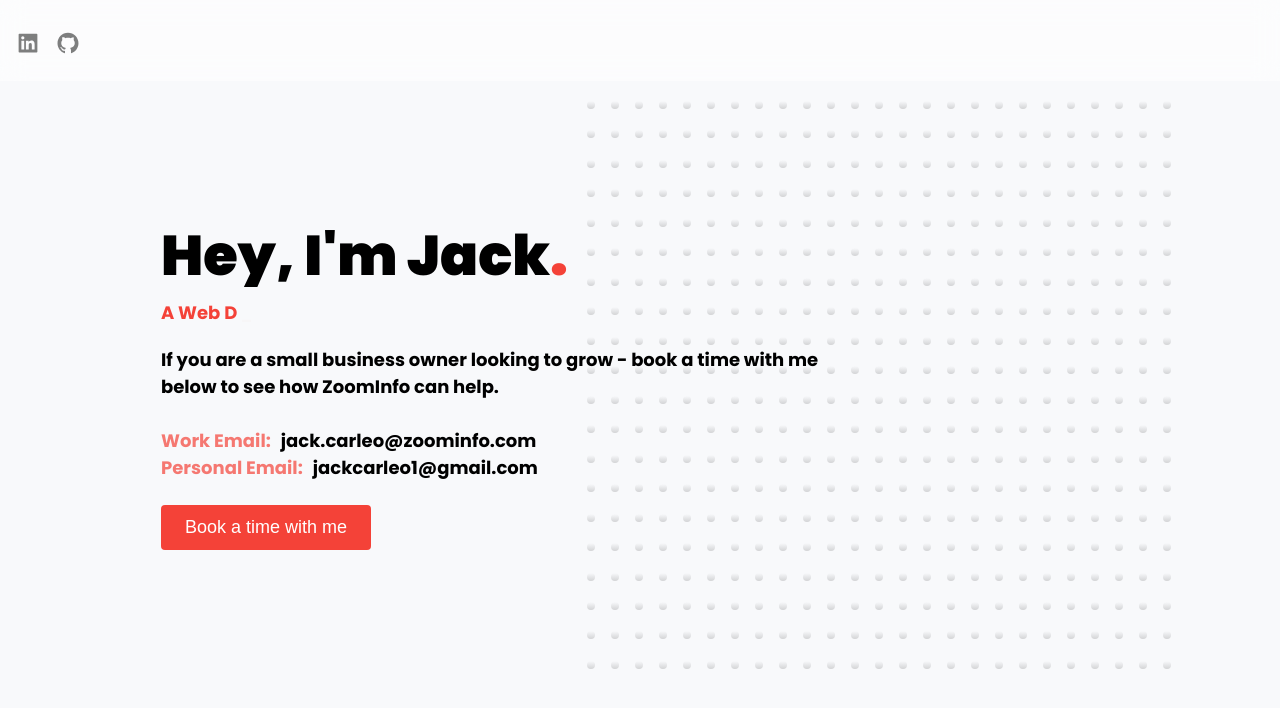
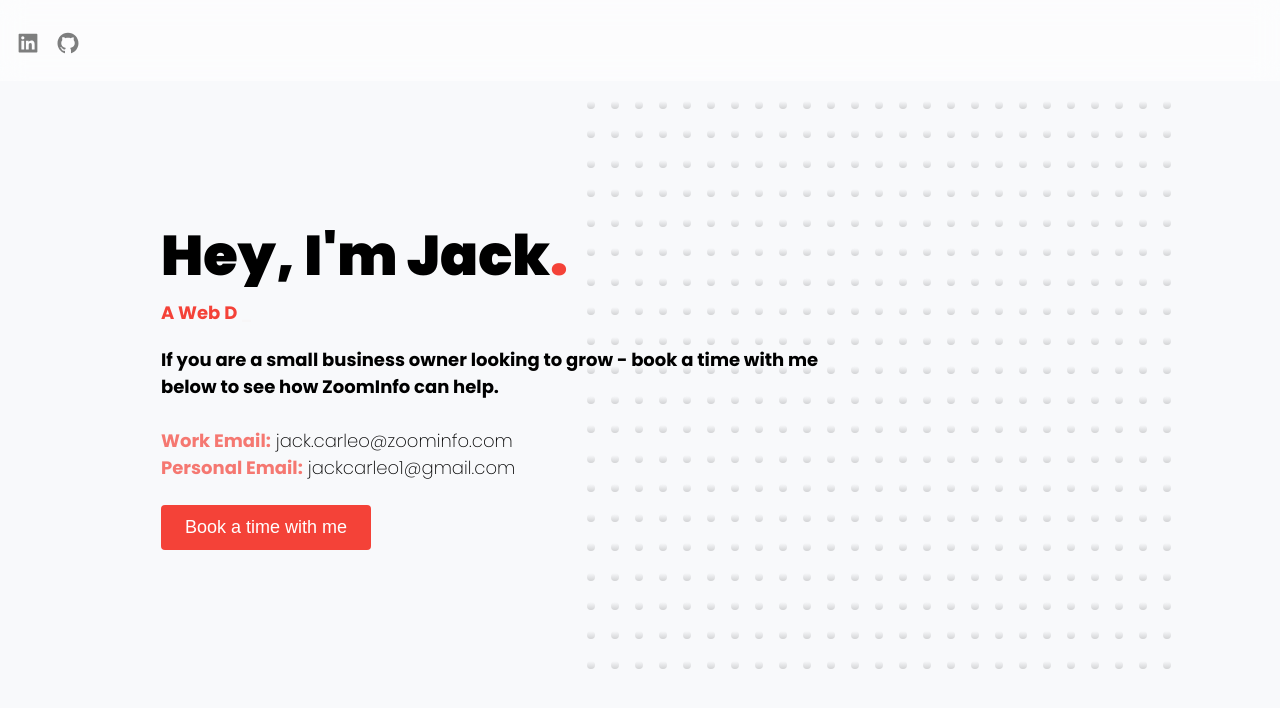
Before and after one commit to du693/portfolio-site, a Next.js app: page / in a window 1280 px wide. Shown: the top 708 px of the page. Built offline with nearby package versions, Linux system fonts and the light colour scheme.

Commit message:
copy emails update

```diff
--- /dev/null
+++ b/components/buttons/CopyButton.tsx
@@ -0,0 +1,23 @@
+import { MouseEventHandler } from "react";
+import styles from "./copybutton.module.scss";
+
+interface Props {
+	children: string | JSX.Element;
+	onClick?: MouseEventHandler<HTMLButtonElement>;
+}
+
+export const CopyButton = ({ children, onClick }: Props) => {
+	const handleCopy = (event: React.MouseEvent<HTMLButtonElement>) => {
+		if (typeof children === "string") {
+			navigator.clipboard.writeText(children);
+		}
+	};
+
+	return (
+		<div>
+			<button onClick={handleCopy} className={styles.buttonstyle}>
+				{children}
+			</button>
+		</div>
+	);
+};
--- /dev/null
+++ b/components/buttons/copybutton.module.scss
@@ -0,0 +1,12 @@
+.buttonstyle {
+    all: unset;
+    cursor: pointer;
+    margin-left: 5px;
+    transition: transform 0.3s ease;
+    user-select: none;
+}
+
+.buttonstyle:active {
+    transform: scale(1.1);
+    transition: transform 0.3s ease;
+}
--- a/components/home/hero/Hero.tsx
+++ b/components/home/hero/Hero.tsx
@@ -1,4 +1,5 @@
 import { StandardButton } from "@/components/buttons/StandardButton";
+import { CopyButton } from "@/components/buttons/CopyButton";
 import { Reveal } from "@/components/utils/Reveal";
 import { DotGrid } from "./DotGrid";
 import styles from "./hero.module.scss";
@@ -37,27 +38,21 @@
 							If you are a small business owner looking to grow -
 							book a time with me below to see how ZoomInfo can
 							help.
+						</b>
 						<br></br>
 						<br></br>
 						<div className={styles.box}>
-								<div className={styles.highlight}>
-									Work Email:
-								</div>
+							<div className={styles.highlight}>Work Email:</div>
 
-								<div className={styles.marginL}>
-									jack.carleo@zoominfo.com
-								</div>
+							<CopyButton>jack.carleo@zoominfo.com</CopyButton>
 						</div>
 						<div className={`${styles.box}`}>
 							<div className={`${styles.highlight}`}>
 								Personal Email:
 							</div>
 
-								<div className={styles.marginL}>
-									jackcarleo1@gmail.com
+							<CopyButton>jackcarleo1@gmail.com</CopyButton>
 						</div>
-							</div>
-						</b>
 					</div>
 				</Reveal>
 				<div className={styles.buttonbox}>
```
Lines whose indentation alone changed are shown as unchanged.
